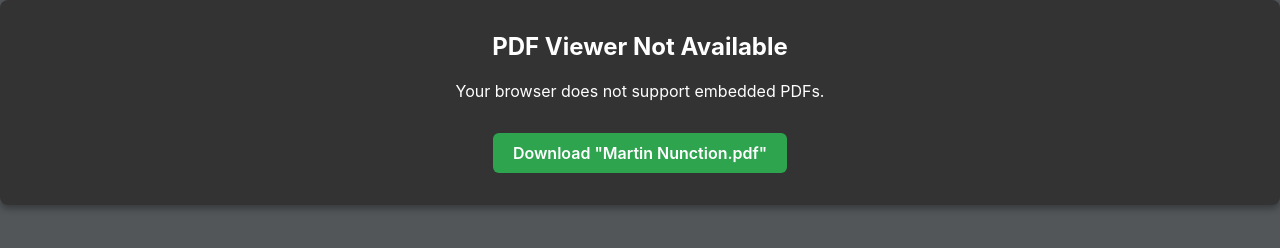
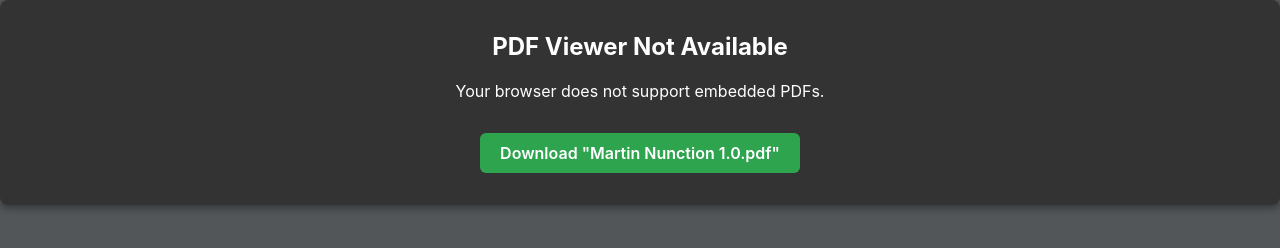
Before and after one commit to Wanralfs/Martin-Nunction, a plain HTML site: page index.html in a window 1280 px wide. Drawn offline with Linux system fonts and the light colour scheme.

Commit message:
Update index.html

```diff
--- a/index.html
+++ b/index.html
@@ -3,7 +3,7 @@
 <head>
     <meta charset="UTF-8">
     <meta name="viewport" content="width=device-width, initial-scale=1.0">
-    <title>Martin Nunction</title>
+    <title>Martin Nunction 1.0</title>
 
     <style>
         body, html {
@@ -64,14 +64,14 @@
 
     <div class="pdf-container">
         <!-- The object tag attempts to render the PDF natively in the browser -->
-        <object data="Martin Nunction.pdf" type="application/pdf">
+        <object data="Martin Nunction 1.0.pdf" type="application/pdf">
 
             <!-- This fallback content only shows if the browser cannot render the PDF -->
             <div class="fallback-message">
                 <h2>PDF Viewer Not Available</h2>
                 <p>Your browser does not support embedded PDFs.</p>
-                <a href="Martin Nunction.pdf" class="download-btn" target="_blank" rel="noopener noreferrer">
-                    Download "Martin Nunction.pdf"
+                <a href="Martin Nunction 1.0.pdf" class="download-btn" target="_blank" rel="noopener noreferrer">
+                    Download "Martin Nunction 1.0.pdf"
                 </a>
             </div>
 
```
